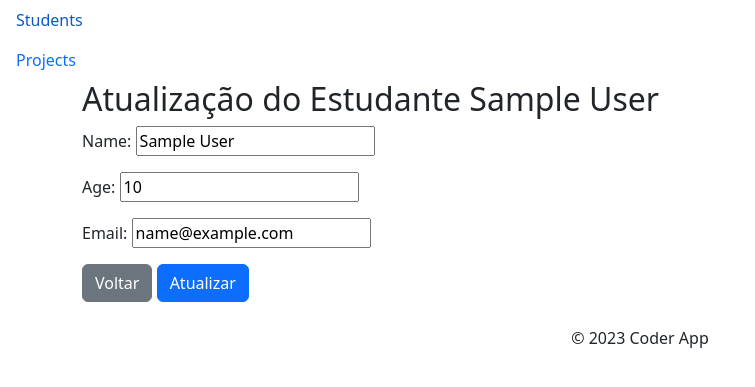
After one commit to ramonbezerra/example-django, a Django app: page /coder/update/1/ in a window 1280 px wide. The commit adds this page. Shown: the top 387 px of the page, without its empty margins (0-755 px from the left). Run offline with Django 5.2, Linux system fonts and the light colour scheme; tables that the repository leaves empty hold one stand-in row (values such as "Sample post").

Commit message:
feat: include update student feature

```diff
--- a/coder/models.py
+++ b/coder/models.py
@@ -12,7 +12,11 @@ class Student(models.Model):
     def __str__(self):
         return self.name
 
-class StudentForm(forms.Form):
+class StudentForm(forms.ModelForm):
+    class Meta:
+        model = Student
+        fields = ['name', 'age', 'email']
+
     name = forms.CharField(max_length=100)
     age = forms.IntegerField()
     email = forms.EmailField()
--- a/coder/templates/coder/detail.html
+++ b/coder/templates/coder/detail.html
@@ -10,6 +10,7 @@
         <p><strong>Criado em:</strong> {{ student.created_at }}</p>
         <p><strong>Atualizado em:</strong> {{ student.updated_at }}</p>
 
-        <a href="{% url 'coder:index' %}" class="btn btn-primary">Voltar</a>
+        <a href="{% url 'coder:index' %}" class="btn btn-secondary">Voltar</a>
+        <a href="{% url 'coder:update' student.id %}" class="btn btn-primary">Atualizar</a>
     </div>
 {% endblock %}
--- a/coder/templates/coder/index.html
+++ b/coder/templates/coder/index.html
@@ -5,7 +5,7 @@
 {% block content %}
     <div class="container">
         <h2 class="mt-4">Estudantes</h2>
-        <a href="{% url 'coder:create' %}" class="btn btn-primary mb-3">Registrar Novo Estudante</a>
+        <a href="{% url 'coder:create' %}" class="btn btn-primary mb-3">Registrar Estudante</a>
         <ul class="list-group">
             {% for student in students %}
                 <li class="list-group-item">
--- /dev/null
+++ b/coder/templates/coder/update.html
@@ -0,0 +1,16 @@
+{% extends 'base.html' %}
+
+{% block title %}Atualização do Estudante {{ student.name }}{% endblock %}
+
+{% block content %}
+    <div class="container">
+        <h2>Atualização do Estudante {{ student.name }}</h2>
+        <form method="post">
+            {% csrf_token %}
+            {{ form.as_p }}
+            <a href="{% url 'coder:index' %}" class="btn btn-secondary">Voltar</a>
+            <button type="submit" class="btn btn-primary">Atualizar</button>
+        </form>
+
+    </div>
+{% endblock %}
--- a/coder/urls.py
+++ b/coder/urls.py
@@ -1,5 +1,5 @@
 from django.urls import path, include
-from .views import about, index, detail, create
+from .views import about, index, detail, create, update
 
 appname = 'coder'
 
@@ -8,6 +8,7 @@ urls = [
     path('', index, name='index'),
     path('detail/<int:student_id>/', detail, name='detail'),
     path('create/', create, name='create'),
+    path('update/<int:student_id>/', update, name='update'),
 ]
 
 coder_patterns = (urls, appname)
--- a/coder/views.py
+++ b/coder/views.py
@@ -1,4 +1,4 @@
-from django.shortcuts import redirect, render
+from django.shortcuts import get_object_or_404, redirect, render
 from django.http import HttpResponse
 from .models import Student, StudentForm
 
@@ -24,3 +24,16 @@ def create(request):
             student.save()
             return redirect('coder:index')
     return render(request, 'coder/create.html', {'form': StudentForm()})
+
+def update(request, student_id):
+    student = get_object_or_404(Student, id=student_id)
+    form = StudentForm(instance=student)
+    if request.method == 'POST':
+        form = StudentForm(request.POST, instance=student)
+        if not form.is_valid():
+            return render(request, 'coder/update.html', {'form': form, 'student': student})
+        else:
+            form.save()
+            return redirect('coder:index')
+    else:
+        return render(request, 'coder/update.html', {'form': form, 'student': student})
```
